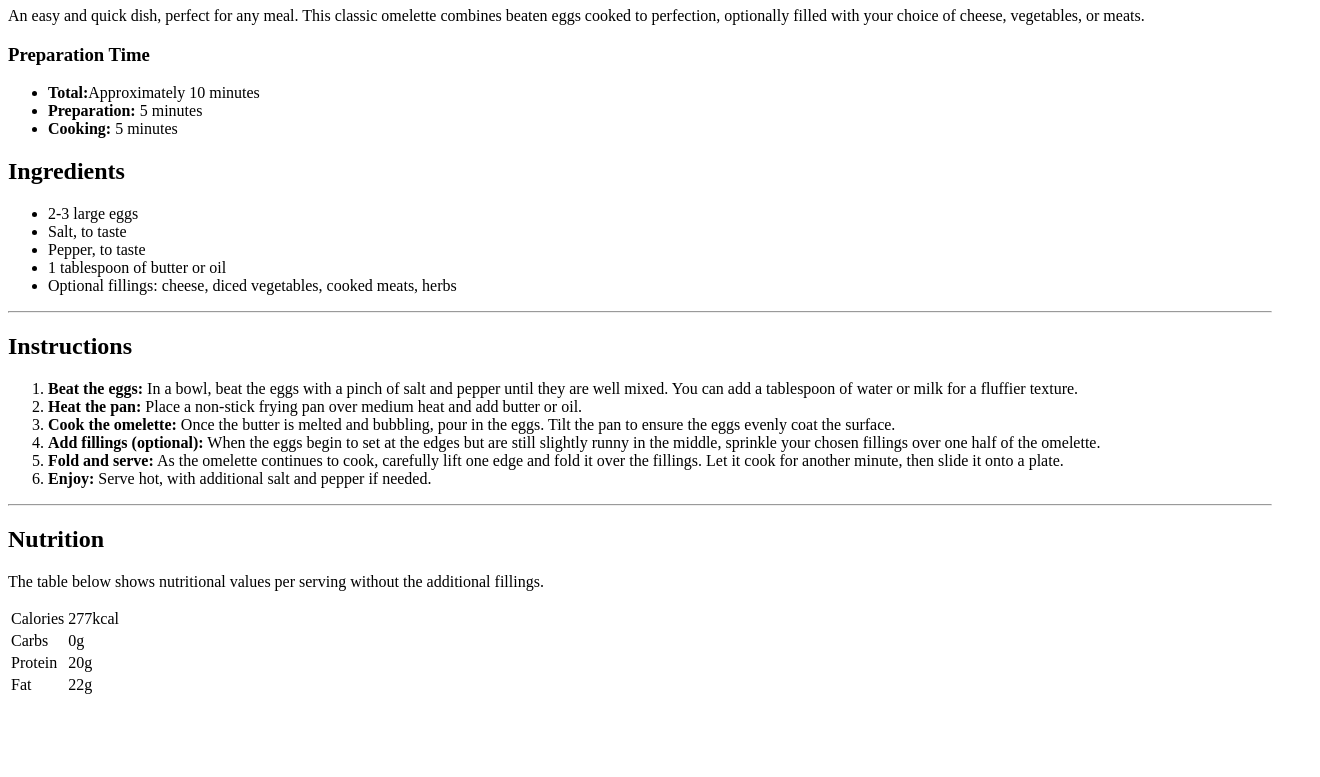
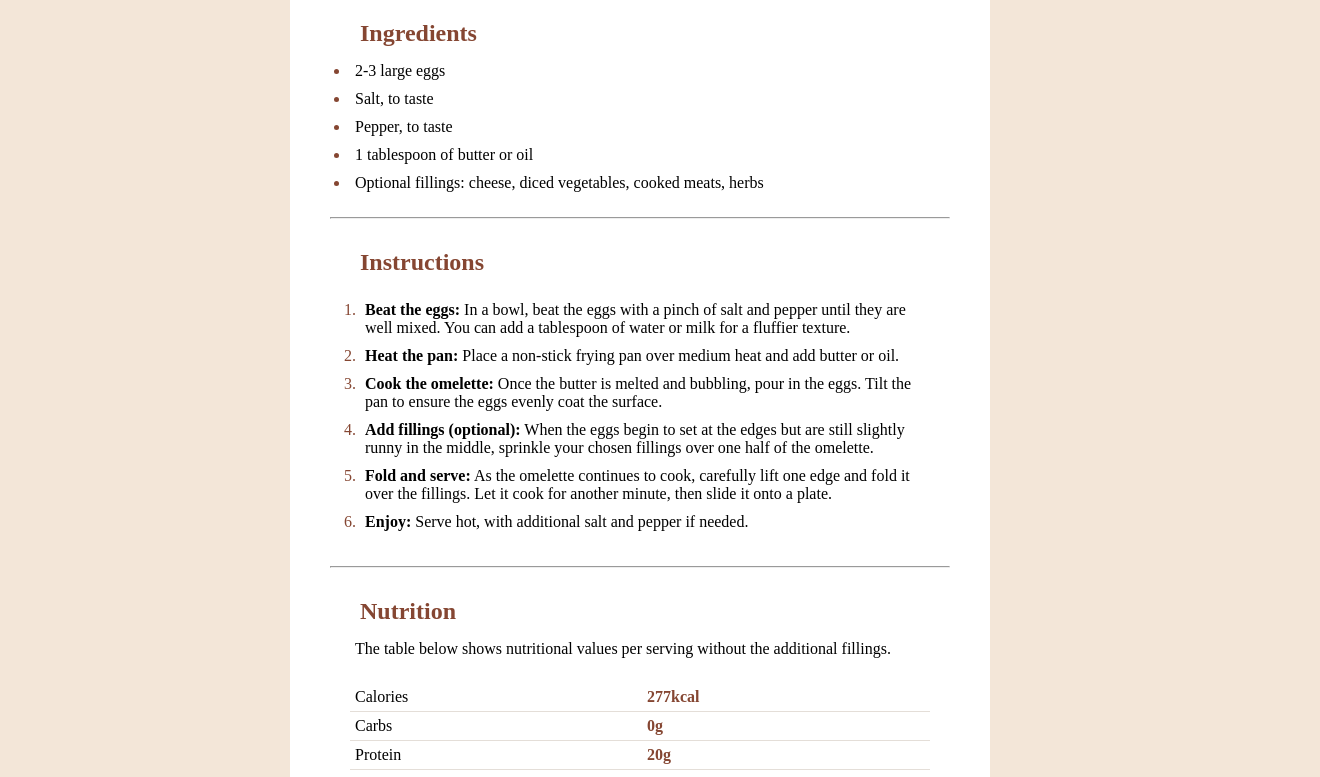
Before and after one commit to Neriah333/Recipe-Page, a plain HTML site: page index.html in a window 1280 px wide. Shown: the part 685-1462 px from the top of the page, 1320 px wide, since content can reach past the window. Before the commit the page ends 1390 px from the top, so only its background shows below. Drawn offline with Linux system fonts and the light colour scheme.

Commit message:
Set the style for the containers and divs

```diff
--- a/index.html
+++ b/index.html
@@ -7,7 +7,7 @@
   <link rel="icon" type="image/png" sizes="32x32" href="./assets/images/favicon-32x32.png">
 
   <title>Frontend Mentor | Recipe page</title>
-  <link rel="stylesheet" href="styles.css">
+  <link rel="stylesheet" href="style.css">
 </head>
 <body>
   <div class="container">
@@ -17,10 +17,13 @@
           </div>
 
           <div class="card-content">
+              <div class="heading">
                   <h1>Simple Omelette Recipe</h1>
                   <p> An easy and quick dish, perfect for any meal. This classic omelette combines beaten eggs cooked
                       to perfection, optionally filled with your choice of cheese, vegetables, or meats.
                   </p>
+              </div>
+
               <div class="preparation">
                   <h3>Preparation Time</h3>
                   <ul>
--- a/style.css
+++ b/style.css
@@ -5,5 +5,179 @@
 }
 
 body {
-  background-color: hsl(14, 45%, 36%);
+  background-color: hsl(30, 54%, 90%);
+  display: flex;
+  justify-content: center;
+  align-items: center;
+  margin: 0;
 }
+
+.container {
+  display: flex;
+  justify-content: center;
+  align-items: center;
+  height: auto;
+  width: 700px;
+  margin: 30px 50px 30px 50px;
+}
+
+.card {
+  background-color: hsl(0, 0%, 100%);
+  display: flex;
+  flex-direction: column;
+  justify-content: center;
+  align-items: center;
+  border-radius: 8px;
+  padding: 20px;
+  box-sizing: border-box;
+}
+
+.card-image {
+  width: 100%;
+  height: auto;
+  display: flex;
+  justify-content: center;
+  align-items: center;
+}
+
+.card-image img {
+  width: 100%;
+  height: 50%;
+}
+
+.card-content {
+  display: flex;
+  flex-direction: column;
+  justify-content: center;
+  padding: 20px;
+
+}
+
+.heading h1 {
+  padding: 10px;
+
+}
+
+.heading p {
+  padding: 10px;
+
+}
+
+.preparation {
+  background-color: hsl(330, 100%, 98%);
+  display: flex;
+  flex-direction: column;
+  justify-content: center;
+  margin: 10px;
+  width: 100%;
+  height: 170px;
+  padding: 10px;
+}
+
+.preparation h3 {
+  color: hsl(332, 51%, 32%);
+  padding: 10px;
+}
+
+.preparation ul {
+  display: flex;
+  flex-direction: column;
+  justify-content: center;
+  padding-left: 50px;
+
+}
+
+.preparation ul li {
+  padding: 5px;
+}
+
+.ingredients {
+  padding: 20px;
+}
+
+.ingredients h2 {
+  color: hsl(14, 45%, 36%);
+  padding: 10px;
+}
+
+.ingredients ul {
+  display: flex;
+  flex-direction: column;
+  justify-content: center;
+  text-align: left;
+}
+
+.ingredients ul li {
+  padding: 5px;
+}
+
+.ingredients ul li::marker {
+  color: hsl(14, 45%, 36%);
+}
+
+.instructions {
+ padding: 20px;
+}
+
+.instructions h2 {
+  color: hsl(14, 45%, 36%);
+  padding: 10px;
+}
+
+.instructions ol {
+  display: flex;
+  flex-direction: column;
+  justify-content: center;
+  text-align: left;
+  padding: 10px;
+}
+
+.instructions ol li {
+  padding: 5px;
+}
+
+.instructions ol li::marker {
+  color: hsl(14, 45%, 36%);
+}
+
+.nutrition {
+  padding: 20px;
+}
+
+.nutrition h2 {
+  color: hsl(14, 45%, 36%);
+  padding: 10px;
+}
+
+.nutrition p {
+  padding: 5px;
+}
+
+.nutrition table {
+  width: 100%; /* Ensures the table takes up the available width */
+   /* Optional: Sets a maximum width for the table */
+  border-collapse: collapse; /* Crucial for controlling table borders */
+  margin-top: 20px;
+}
+
+.nutrition tr {
+  /* Adds a light gray divider line at the bottom of each row */
+  border-bottom: 1px solid hsl(30, 18%, 87%);
+}
+
+.nutrition table, th, td {
+  padding: 5px;
+
+}
+
+/* Removes the border from the very last row */
+.nutrition tr:last-child {
+  border-bottom: none;
+}
+
+/* Style for the second column (the value, e.g., '20g') */
+.nutrition tr td:last-child {
+  /* ... other styles ... */
+  color: hsl(14, 45%, 36%); /* This is the property that sets the color */
+  font-weight: bold;
+}
```
Lines whose indentation alone changed are shown as unchanged.
